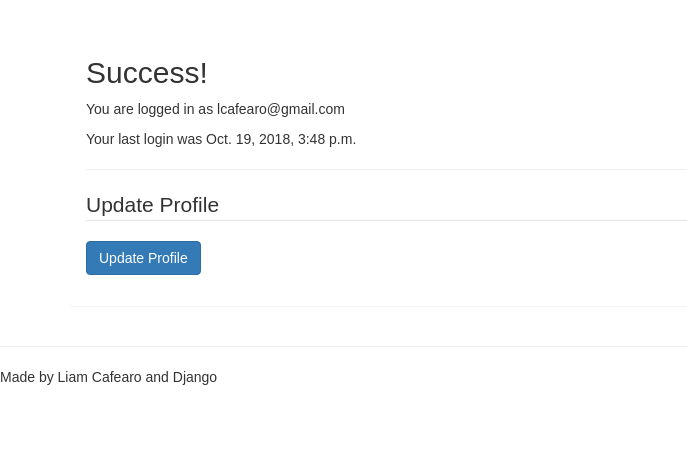
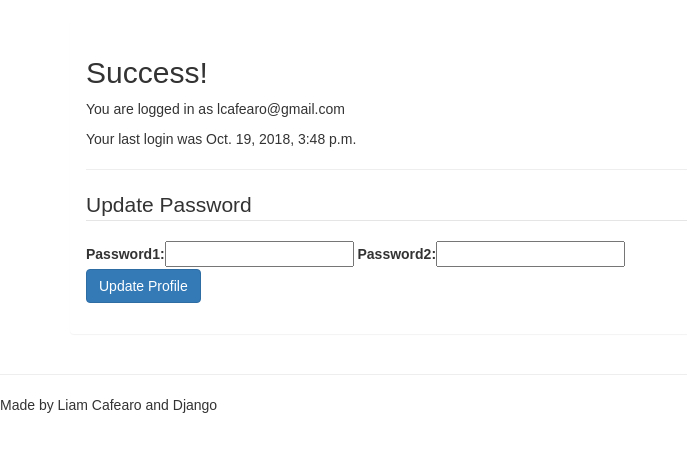
Before and after one commit to liam-cafearo/the_pc_hobbyist, a Django app: page /accounts/profile/ in a window 1280 px wide. Shown: the part 52-504 px from the top of the page, without its empty margins (0-687 px from the left). Run offline with Django 3.2, Linux system fonts and the light colour scheme; a user stored in the database is signed in; some libraries are stand-ins or nearby versions.

Commit message:
added password change feature

```diff
--- a/accounts/forms.py
+++ b/accounts/forms.py
@@ -40,28 +40,37 @@ class UserRegistrationForm(UserCreationForm):
 
         return instance
 
+
 class UserLoginForm(forms.Form):
     email = forms.EmailField()
     password = forms.CharField(widget=forms.PasswordInput)
 
-class editProfile(UserRegistrationForm):
+
+class editProfile(forms.ModelForm):
+    password1 = forms.CharField(widget=forms.PasswordInput, required=False)
+    password2 = forms.CharField(widget=forms.PasswordInput, required=False)
 
     class Meta:
         model = User
-        fields = ['email', 'password1', 'password2']
-        exclude = ['username']
+        fields = ['password1', 'password2']
+        exclude = ['username', 'email']
 
-    def clean_email(self):
-        username = self.cleaned_data.get('username')
-        email = self.cleaned_data.get('email')
+    def clean_password2(self):
+        password1 = self.cleaned_data.get('password1')
+        password2 = self.cleaned_data.get('password2')
 
-        if email and User.objects.filter(email=email).exclude(username=username).count():
-            raise forms.ValidationError('This email address is already in use!')
-        return email
+        if password1 and password2 and password1 != password2:
+            message = "Passwords do not match"
+            raise ValidationError(message)
 
-    def save(self):
-        user = super(editProfile, self).save(commit=False)
-        user.email = self.cleaned_data['email']
-        user.save()
+        return password2
 
-        return user
+    def save(self, commit=True):
+        instance = super(editProfile, self).save(commit=False)
+
+        instance.username = instance.email
+
+        if commit:
+            instance.save()
+
+        return instance
--- a/accounts/templates/profile.html
+++ b/accounts/templates/profile.html
@@ -6,7 +6,7 @@
 <p>Your last login was {{user.last_login}}</p>
 <hr>
 <form role="form" method="post" action=""">
-        <legend>Update Profile</legend>
+        <legend>Update Password</legend>
         {% csrf_token %}
         {{ form | as_bootstrap }}
         <div class="form-group">
--- a/accounts/views.py
+++ b/accounts/views.py
@@ -35,18 +35,19 @@ def register(request):
 
     return render(request, 'register.html', args)
 
+
 from django.contrib.auth.decorators import login_required
+
+
 @login_required(login_url=reverse_lazy('login'))
 def profile(request):
-    return render(request, 'profile.html')
 
-@login_required(login_url=reverse_lazy('login'))
-def edit_profile(request):
-    if request.method == 'Post':
+    if request.method == 'POST':
         form = editProfile(request.POST, instance=request.user)
         if form.is_valid():
             form.save()
-            messages.success(request, "You have successfully updated your profile!")
+            messages.success(
+                request, "Password Updated")
             return redirect(reverse('profile'))
     else:
         form = editProfile()
@@ -54,7 +55,6 @@ def edit_profile(request):
     args = {'form': form}
     args.update(csrf(request))
     return render(request, 'profile.html', args)
-
 
 
 def login(request):
@@ -79,6 +79,7 @@ def login(request):
     args.update(csrf(request))
     return render(request, 'login.html', args)
 
+
 def logout(request):
     auth.logout(request)
     messages.success(request, 'You have successfully logged out')
```
Also changed, not shown: db.sqlite3, 2 other files.
